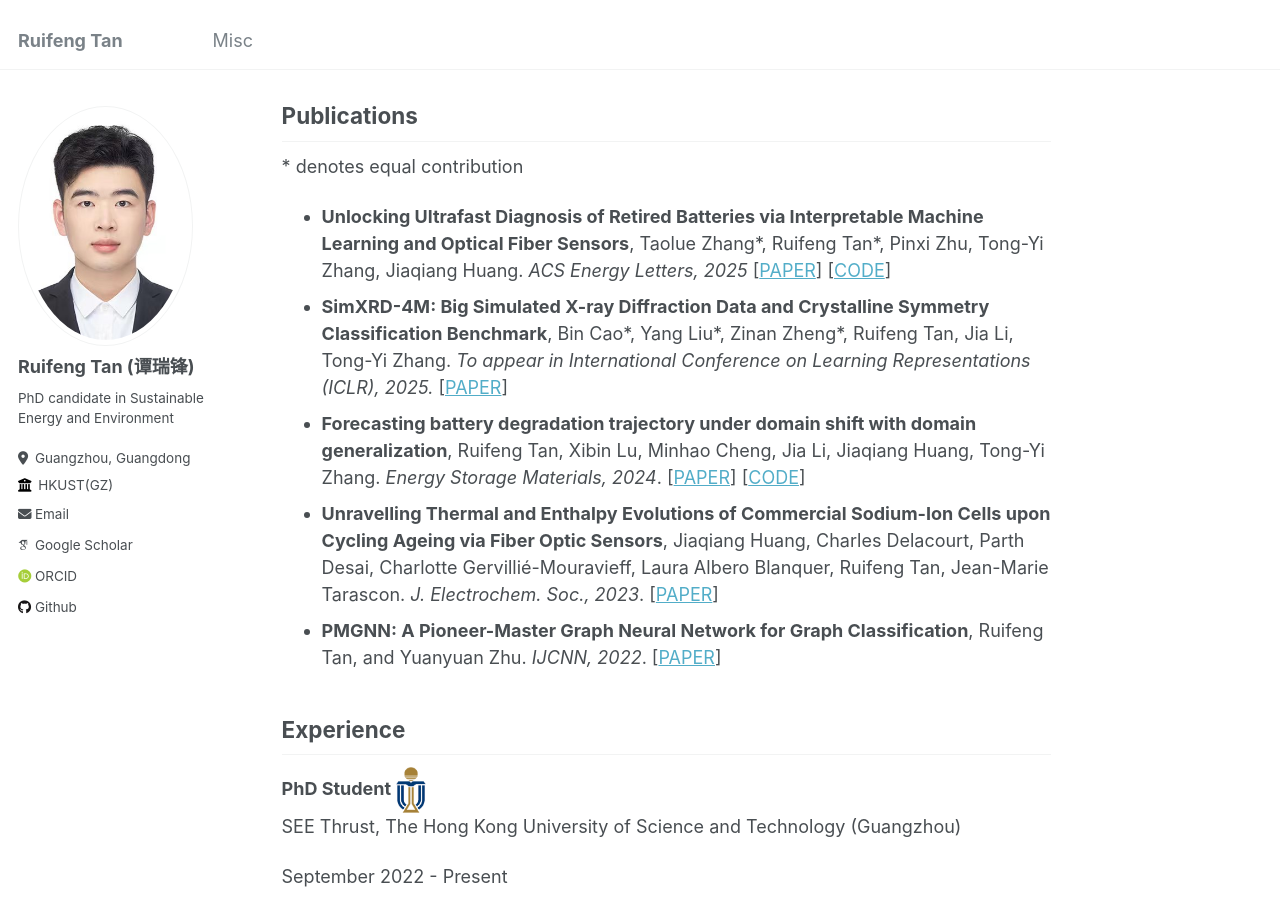
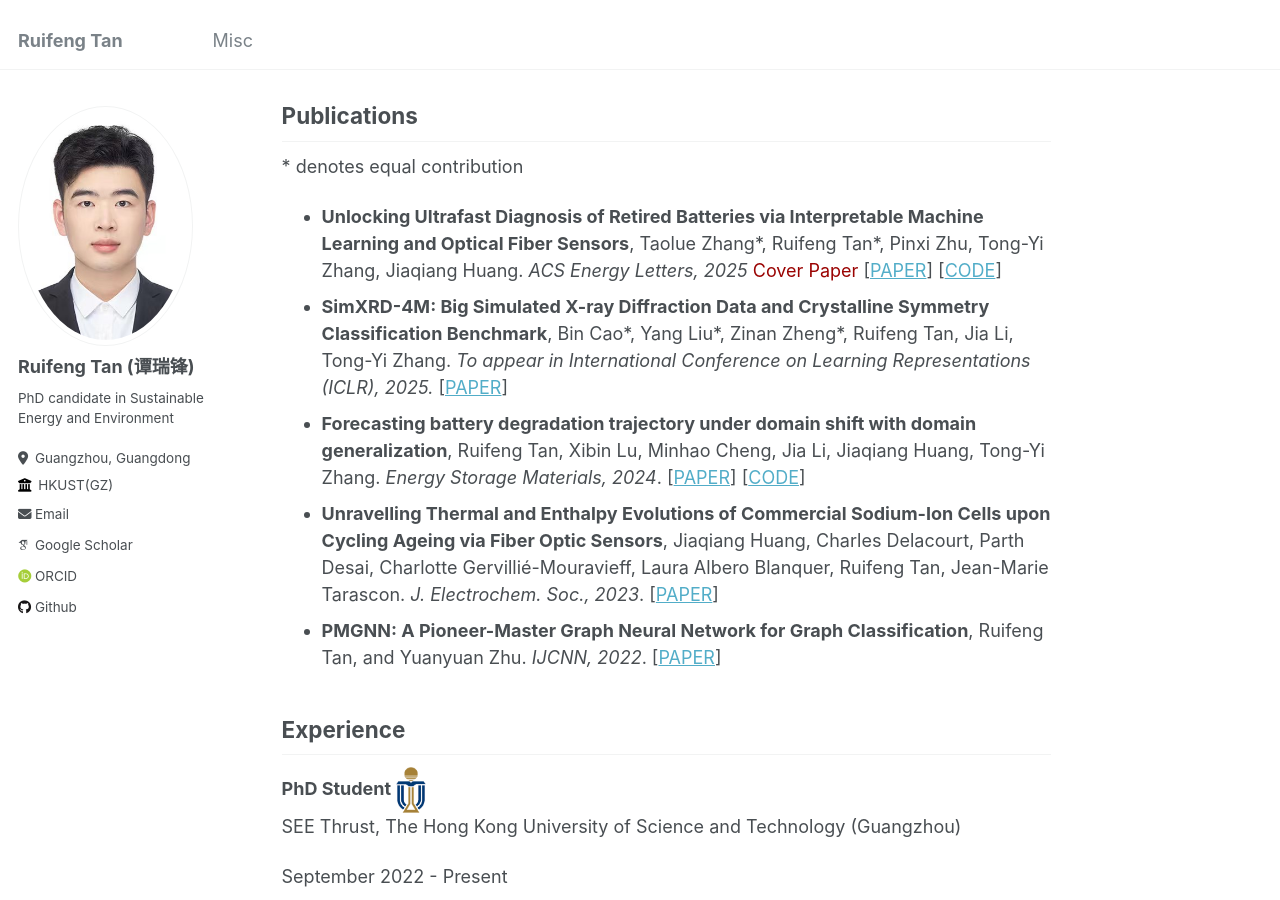
Before and after one commit to Ruifeng-Tan/Ruifeng-Tan.github.io, a Jekyll site: the page built from _pages/about.md, in a window 1280 px wide and 900 px high, scrolled down 708 px. Built offline with Jekyll 4.4.1, drawn with Linux system fonts in a browser that asks for light colours; some web fonts are replaced.

Commit message:
update paper

```diff
--- a/_pages/about.md
+++ b/_pages/about.md
@@ -23,7 +23,7 @@ My current research interest lies in AI for batteries, especially domain-knowled
 
 ## Publications
 \*  denotes equal contribution
-- **Unlocking Ultrafast Diagnosis of Retired Batteries via Interpretable Machine Learning and Optical Fiber Sensors**, Taolue Zhang\*, Ruifeng Tan\*, Pinxi Zhu, Tong-Yi Zhang, Jiaqiang Huang. *ACS Energy Letters, 2025* [[PAPER](https://pubs.acs.org/doi/abs/10.1021/acsenergylett.4c03054?casa_token=a57iWJ-S8fUAAAAA:_vU-Lr1B80ArJ2EPmjZwJgo4xTK7UZGDTLf15-9PFFoNcAjTWvuKrkCbOkkr_jcTHmcyFnMBCkNnHBT58g&casa_token=mjB3jOP8MyEAAAAA:VB6LMG4fozcFBwmO79Fgd3d3q6YD2iENgzqAfzGWm0ckmqyepRQdwAYoTilNW4OjN_sVIYa1lRPu7mtPxg)] [[CODE](https://github.com/Ruifeng-Tan/Ultrafast-diagnosis-of-retired-batteries)]
+- **Unlocking Ultrafast Diagnosis of Retired Batteries via Interpretable Machine Learning and Optical Fiber Sensors**, Taolue Zhang\*, Ruifeng Tan\*, Pinxi Zhu, Tong-Yi Zhang, Jiaqiang Huang. *ACS Energy Letters, 2025* <span style="color: rgb(154, 3, 2);"> Cover Paper </span> [[PAPER](https://pubs.acs.org/doi/abs/10.1021/acsenergylett.4c03054?casa_token=a57iWJ-S8fUAAAAA:_vU-Lr1B80ArJ2EPmjZwJgo4xTK7UZGDTLf15-9PFFoNcAjTWvuKrkCbOkkr_jcTHmcyFnMBCkNnHBT58g&casa_token=mjB3jOP8MyEAAAAA:VB6LMG4fozcFBwmO79Fgd3d3q6YD2iENgzqAfzGWm0ckmqyepRQdwAYoTilNW4OjN_sVIYa1lRPu7mtPxg)] [[CODE](https://github.com/Ruifeng-Tan/Ultrafast-diagnosis-of-retired-batteries)]
 - **SimXRD-4M: Big Simulated X-ray Diffraction Data and Crystalline Symmetry Classification Benchmark**, Bin Cao\*, Yang Liu\*, Zinan Zheng\*, Ruifeng Tan, Jia Li, Tong-Yi Zhang. *To appear in International Conference on Learning Representations (ICLR), 2025.* [[PAPER](https://openreview.net/forum?id=mkuB677eMM)]
 - **Forecasting battery degradation trajectory under domain shift with domain generalization**, Ruifeng Tan, Xibin Lu, Minhao Cheng, Jia Li, Jiaqiang Huang, Tong-Yi Zhang. *Energy Storage Materials, 2024*. [[PAPER](https://www.sciencedirect.com/science/article/pii/S2405829724005518)] [[CODE](https://github.com/Ruifeng-Tan/MAGNet)]
 - **Unravelling Thermal and Enthalpy Evolutions of Commercial Sodium-Ion Cells upon Cycling Ageing via Fiber Optic Sensors**, Jiaqiang Huang, Charles Delacourt, Parth Desai, Charlotte Gervillié-Mouravieff, Laura Albero Blanquer, Ruifeng Tan, Jean-Marie Tarascon. *J. Electrochem. Soc., 2023*. [[PAPER](https://iopscience.iop.org/article/10.1149/1945-7111/acf625)]
```
